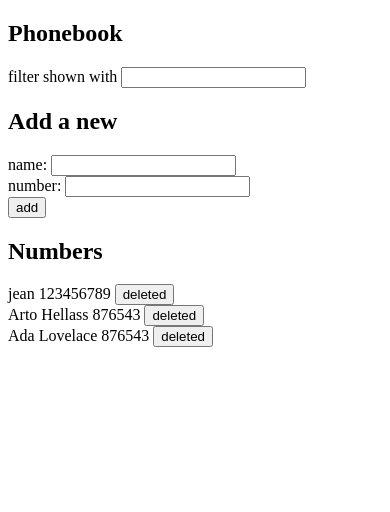
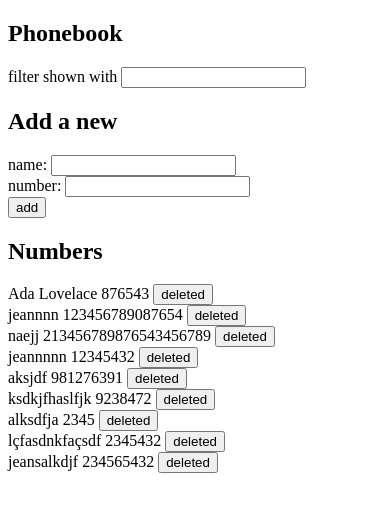
Before and after one commit to vasconcelosjean42/full-stack-open, a React (Create React App) app in the folder part2/phonebook/: page / in a window 390 px wide. Shown: the top 512 px of the page. Built offline with nearby package versions, Linux system fonts and the light colour scheme; data requests are answered from the project's data file.

Commit message:
2.16 - 2.17 | Phonebook step11 - step12

```diff
--- a/part2/phonebook/db.json
+++ b/part2/phonebook/db.json
@@ -1,19 +1,49 @@
 {
   "persons": [
-    {
-      "name": "jean",
-      "number": "123456789",
-      "id": 5
-    },
-    {
-      "name": "Arto Hellass",
-      "number": "876543",
-      "id": 8
-    },
     {
       "name": "Ada Lovelace",
       "number": "876543",
       "id": 9
+    },
+    {
+      "name": "jeannnn",
+      "number": "123456789087654",
+      "id": 12
+    },
+    {
+      "name": "naejj",
+      "number": "213456789876543456789",
+      "id": 14
+    },
+    {
+      "name": "jeannnnn",
+      "number": "12345432",
+      "id": 15
+    },
+    {
+      "name": "aksjdf",
+      "number": "981276391",
+      "id": 16
+    },
+    {
+      "name": "ksdkjfhaslfjk",
+      "number": "9238472",
+      "id": 17
+    },
+    {
+      "name": "alksdfja",
+      "number": "2345",
+      "id": 18
+    },
+    {
+      "name": "lçfasdnkfaçsdf",
+      "number": "2345432",
+      "id": 19
+    },
+    {
+      "name": "jeansalkdjf",
+      "number": "234565432",
+      "id": 20
     }
   ]
 }
--- a/part2/phonebook/src/App.js
+++ b/part2/phonebook/src/App.js
@@ -34,6 +34,15 @@ const PersonForm = ({addPerson, newName, handleNameChange, newNumber, handleNumb
   )
 }
 
+const Notification = ({type, message}) => {
+  if(message === null)
+    return null
+  return (
+    <div className={`message ${type}`}>
+      {message}
+    </div>
+  )
+}
 
 const Persons = ({persons, filterName, handleDelete}) => {
   return(
@@ -60,7 +69,8 @@ const App = () => {
   const [filterName, setFilterName] = useState('')
   const [newName, setNewName] = useState('')
   const [newNumber, setnewNumber] = useState('')
-
+  const [message, setMessage] = useState(null)
+  const [type, setType] = useState(null)
   useEffect(() => {
     personService
       .getAll()
@@ -94,6 +104,11 @@ const App = () => {
       .then(returnedPerson => {
         setPersons(persons.concat(returnedPerson))
       })
+      setMessage(`Added ${newName}`)
+      setType('success')
+      setTimeout(() => {
+        setMessage(null)
+      }, 2000)
       setNewName('')
       setnewNumber('')
     }else{
@@ -105,7 +120,17 @@ const App = () => {
           .update(id, person)
           .then(returnedPerson => {
             setPersons(persons.map(person => person.id === id ? returnedPerson : person))
+          }).catch(error => {
+            setMessage(`Information of ${newName} has already been removed from server`)
+            setType(`error`)
           })
+        setMessage(`Updated number of ${newName} to ${person.number}`)
+        setType('success')
+        setTimeout(() => {
+          setMessage(null)
+         }, 2000)
+         setNewName('')
+         setnewNumber('')
       }
     }
 
@@ -123,12 +148,11 @@ const App = () => {
   return (
     <div>
       <h2>Phonebook</h2>
-
+      <Notification message={message} type={type}/>
       <Filter
         filterName={filterName}
         handleFilterName={handleFilterName}
       />
-
       <h2>Add a new</h2>
 
       <PersonForm
--- /dev/null
+++ b/part2/phonebook/src/index.css
@@ -0,0 +1,16 @@
+.message{
+    background-color: lightgrey;
+    font-size: 20px;
+    border-style: solid;
+    border-radius: 5px;
+    padding: 10px;
+    margin-top: 10px;
+    margin-bottom: 10px;
+}
+.success{
+    color: green;
+}
+
+.error{
+    color: red;
+}
--- a/part2/phonebook/src/index.js
+++ b/part2/phonebook/src/index.js
@@ -1,6 +1,7 @@
 import React from 'react';
 import ReactDOM from 'react-dom/client';
 import App from './App';
+import './index.css'
 
 const root = ReactDOM.createRoot(document.getElementById('root'));
 root.render(
```
